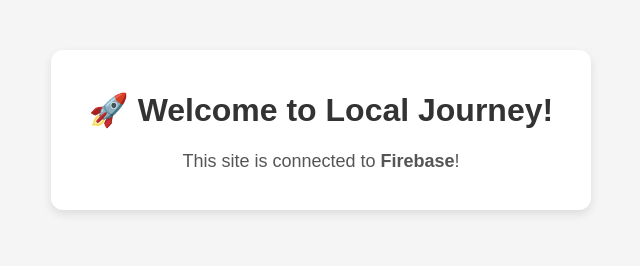
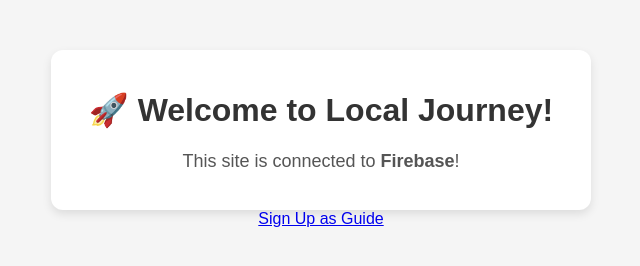
Before and after one commit to williamcareyabc/LOCALJOURNEY, a plain HTML site: page index.html in a window 1280 px wide. Shown: the whole page, without its empty margins (319-959 px from the left). Drawn offline with Linux system fonts and the light colour scheme; no server answers.

Commit message:
Update index.html

```diff
--- a/index.html
+++ b/index.html
@@ -69,5 +69,6 @@
 
         getGuides();
     </script>
+    <a href="guide-signup.html">Sign Up as Guide</a>
 </body>
 </html>
```
